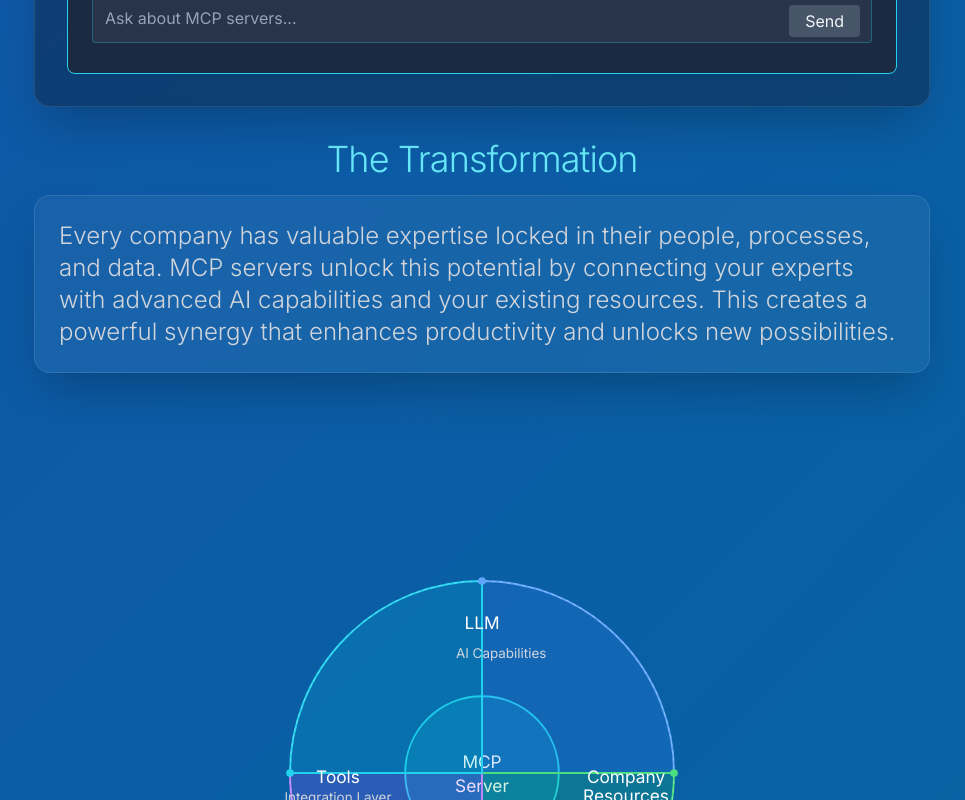
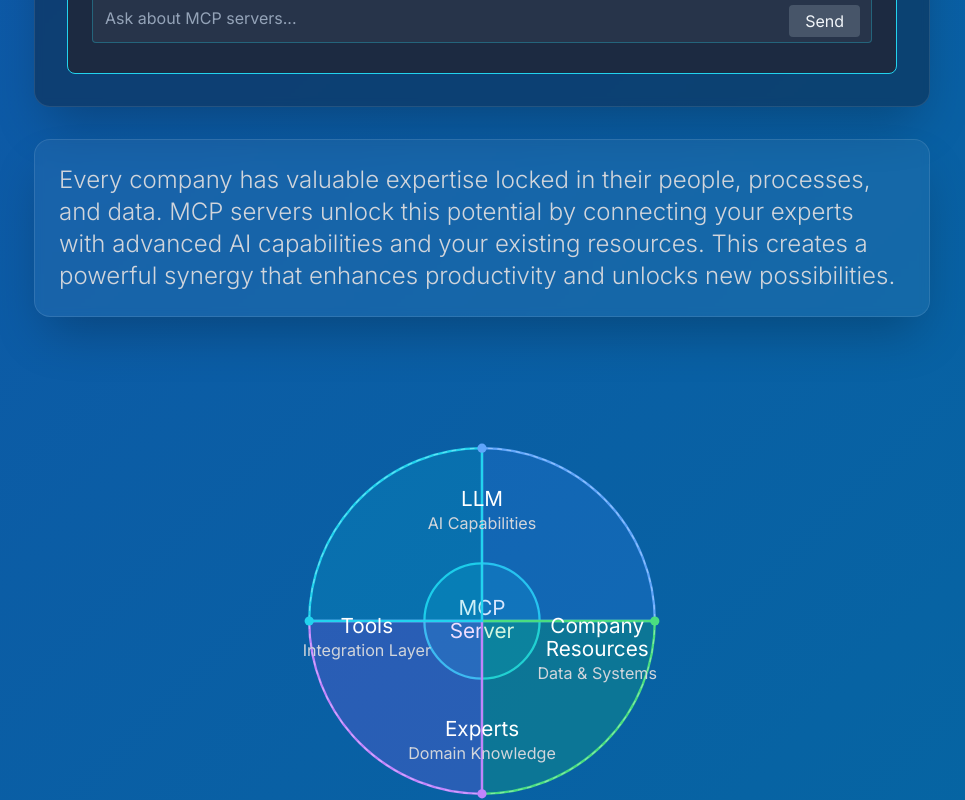
Before and after one commit to boorich/extraordinary_minds, a Next.js app: page / in a window 1280 px wide. Shown: the part 460-1260 px from the top of the page, without its empty margins (158-1123 px from the left). Built offline with nearby package versions, Linux system fonts and the light colour scheme.

Commit message:
fix: control SVG spacing with proper aspect ratio
- Use aspect-square to maintain SVG proportions
- Set explicit max-width for diagram
- Adjust viewBox to 500x500 for better control
- Use space-y-4 for consistent vertical rhythm

```diff
--- a/src/components/TransformationSection.tsx
+++ b/src/components/TransformationSection.tsx
@@ -4,63 +4,58 @@ import React from 'react';
 
 const TransformationSection = () => {
   return (
-    <div className="max-w-4xl mx-auto">
-      <h2 className="text-3xl md:text-4xl font-light tracking-tight text-cyan-300 text-center mb-4">
-        The Transformation
-      </h2>
-
+    <div className="max-w-4xl mx-auto space-y-4">
       {/* Text Section */}
-      <div className="bg-white/5 p-6 rounded-2xl backdrop-blur-sm border border-white/10 shadow-2xl mb-2">
+      <div className="bg-white/5 p-6 rounded-2xl backdrop-blur-sm border border-white/10 shadow-2xl">
         <p className="text-xl md:text-2xl leading-relaxed text-gray-300 font-light">
           Every company has valuable expertise locked in their people, processes, and data. MCP servers unlock this potential by connecting your experts with advanced AI capabilities and your existing resources. This creates a powerful synergy that enhances productivity and unlocks new possibilities.
         </p>
       </div>
 
       {/* Architecture Diagram */}
-      <div className="py-2 mb-2">
-        <svg className="w-full max-w-3xl mx-auto" viewBox="0 0 800 800" fill="none" xmlns="http://www.w3.org/2000/svg">
-          {/* SVG content remains the same */}
+      <div className="w-full aspect-square max-w-xl mx-auto">
+        <svg className="w-full h-full" viewBox="0 0 500 500" fill="none" xmlns="http://www.w3.org/2000/svg">
           {/* Center Circle - MCP Server */}
-          <circle cx="400" cy="400" r="80" className="fill-cyan-500/20 stroke-cyan-400" strokeWidth="2" />
-          <text x="400" y="395" className="text-lg fill-white text-center" textAnchor="middle">MCP</text>
-          <text x="400" y="420" className="text-lg fill-white text-center" textAnchor="middle">Server</text>
+          <circle cx="250" cy="250" r="50" className="fill-cyan-500/20 stroke-cyan-400" strokeWidth="2" />
+          <text x="250" y="245" className="text-lg fill-white text-center" textAnchor="middle">MCP</text>
+          <text x="250" y="265" className="text-lg fill-white text-center" textAnchor="middle">Server</text>
 
           {/* Segments */}
-          <path d="M400 400 L400 200 A200 200 0 0 1 600 400 Z"
+          <path d="M250 250 L250 100 A150 150 0 0 1 400 250 Z"
                 className="fill-blue-500/20 stroke-blue-400" strokeWidth="2" />
-          <path d="M400 400 L600 400 A200 200 0 0 1 400 600 Z"
+          <path d="M250 250 L400 250 A150 150 0 0 1 250 400 Z"
                 className="fill-green-500/20 stroke-green-400" strokeWidth="2" />
-          <path d="M400 400 L400 600 A200 200 0 0 1 200 400 Z"
+          <path d="M250 250 L250 400 A150 150 0 0 1 100 250 Z"
                 className="fill-purple-500/20 stroke-purple-400" strokeWidth="2" />
-          <path d="M400 400 L200 400 A200 200 0 0 1 400 200 Z"
+          <path d="M250 250 L100 250 A150 150 0 0 1 250 100 Z"
                 className="fill-cyan-500/20 stroke-cyan-400" strokeWidth="2" />
 
           {/* Labels */}
           <g className="text-white">
-            <text x="400" y="250" className="text-lg fill-white text-center" textAnchor="middle">LLM</text>
-            <text x="420" y="280" className="text-sm fill-gray-300 text-center" textAnchor="middle">AI Capabilities</text>
+            <text x="250" y="150" className="text-lg fill-white text-center" textAnchor="middle">LLM</text>
+            <text x="250" y="170" className="text-sm fill-gray-300 text-center" textAnchor="middle">AI Capabilities</text>
 
-            <text x="550" y="410" className="text-lg fill-white text-center" textAnchor="middle">Company</text>
-            <text x="550" y="430" className="text-lg fill-white text-center" textAnchor="middle">Resources</text>
-            <text x="550" y="450" className="text-sm fill-gray-300 text-center" textAnchor="middle">Data & Systems</text>
+            <text x="350" y="260" className="text-lg fill-white text-center" textAnchor="middle">Company</text>
+            <text x="350" y="280" className="text-lg fill-white text-center" textAnchor="middle">Resources</text>
+            <text x="350" y="300" className="text-sm fill-gray-300 text-center" textAnchor="middle">Data & Systems</text>
 
-            <text x="400" y="550" className="text-lg fill-white text-center" textAnchor="middle">Experts</text>
-            <text x="400" y="570" className="text-sm fill-gray-300 text-center" textAnchor="middle">Domain Knowledge</text>
+            <text x="250" y="350" className="text-lg fill-white text-center" textAnchor="middle">Experts</text>
+            <text x="250" y="370" className="text-sm fill-gray-300 text-center" textAnchor="middle">Domain Knowledge</text>
 
-            <text x="250" y="410" className="text-lg fill-white text-center" textAnchor="middle">Tools</text>
-            <text x="250" y="430" className="text-sm fill-gray-300 text-center" textAnchor="middle">Integration Layer</text>
+            <text x="150" y="260" className="text-lg fill-white text-center" textAnchor="middle">Tools</text>
+            <text x="150" y="280" className="text-sm fill-gray-300 text-center" textAnchor="middle">Integration Layer</text>
           </g>
 
           {/* Connecting Lines */}
           <g className="stroke-white/30" strokeWidth="1" strokeDasharray="4 4">
-            <circle cx="400" cy="400" r="200" />
+            <circle cx="250" cy="250" r="150" />
           </g>
 
           {/* Connection Points */}
-          <circle cx="400" cy="200" r="4" className="fill-blue-400" />
-          <circle cx="600" cy="400" r="4" className="fill-green-400" />
-          <circle cx="400" cy="600" r="4" className="fill-purple-400" />
-          <circle cx="200" cy="400" r="4" className="fill-cyan-400" />
+          <circle cx="250" cy="100" r="4" className="fill-blue-400" />
+          <circle cx="400" cy="250" r="4" className="fill-green-400" />
+          <circle cx="250" cy="400" r="4" className="fill-purple-400" />
+          <circle cx="100" cy="250" r="4" className="fill-cyan-400" />
         </svg>
       </div>
 
```
